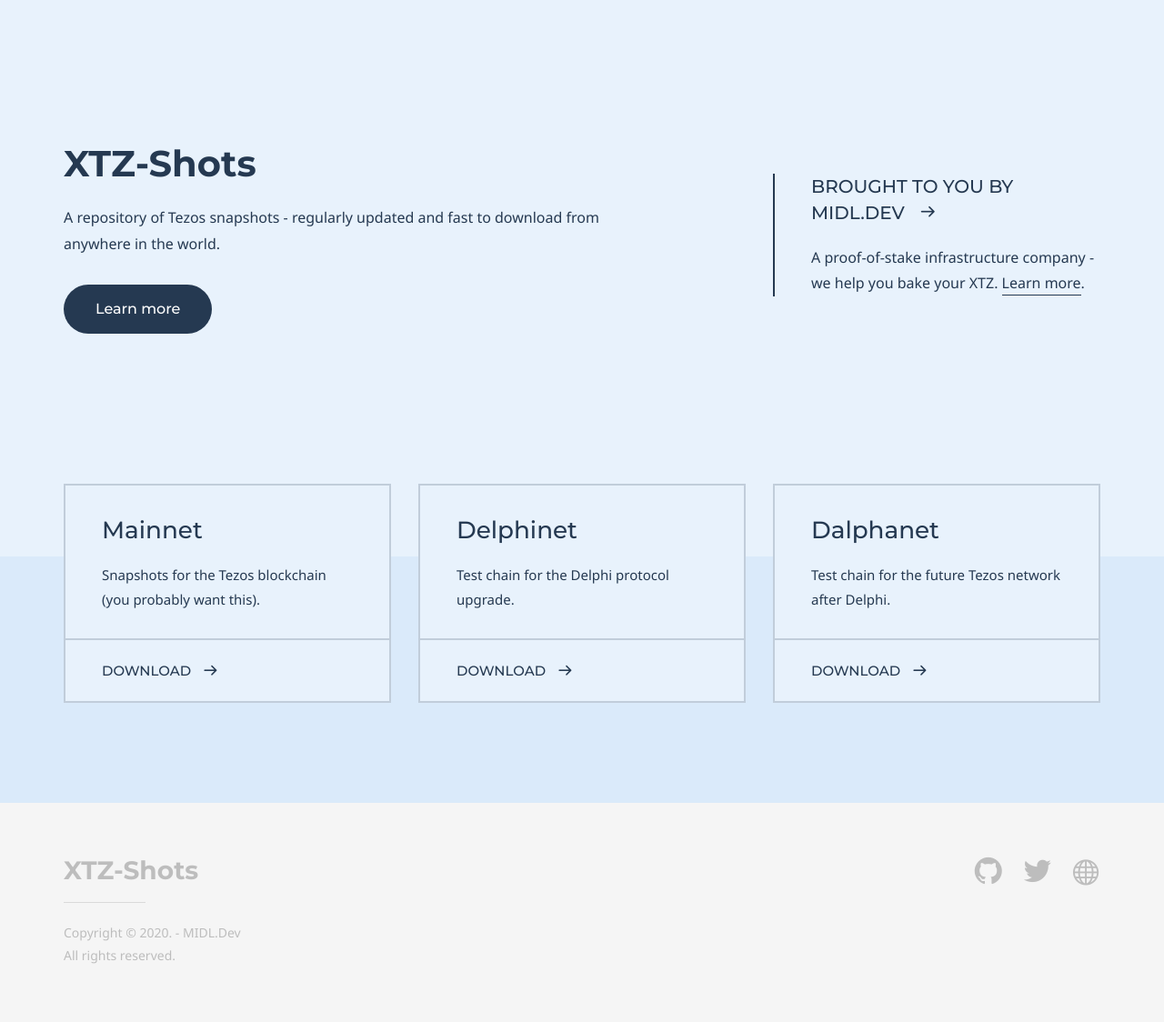
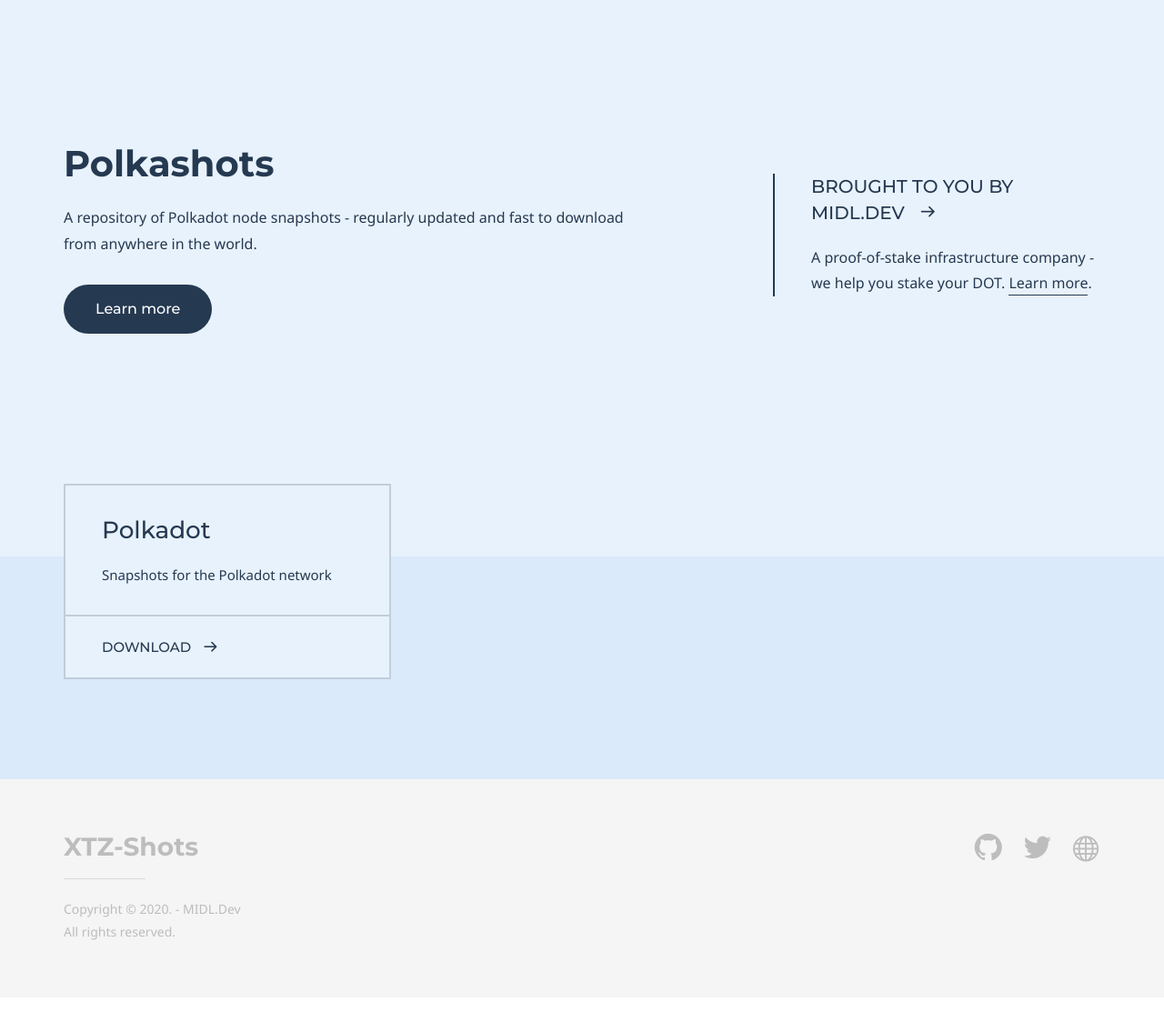
Before and after one commit to midl-dev/polkashots-website, a Jekyll site: the page built from index.md, in a window 1280 px wide. Shown: the whole page at 91% size. Built offline with Jekyll 4.4.1, drawn with Linux system fonts in a browser that asks for light colours; some web fonts are replaced; after the commit the page ends 1097 px from its top, so only the background shows below that.

Commit message:
polkadotize

```diff
--- a/index.md
+++ b/index.md
@@ -4,8 +4,8 @@
 keywords:
 
 # Hero section
-title: XTZ-Shots
-description: A repository of Tezos snapshots - regularly updated and fast to download from anywhere in the world.
+title: Polkashots
+description: A repository of Polkadot node snapshots - regularly updated and fast to download from anywhere in the world.
 buttons:
     - content: Learn more
       url: '/getting-started'
@@ -18,22 +18,14 @@
 # Author box
 author:
     title: Brought to you by MIDL.dev
-    title_url: 'https://midl.dev/tezos-suite/'
+    title_url: 'https://midl.dev/'
     external_url: true
-    description: A proof-of-stake infrastructure company - we help you bake your XTZ. <a href="https://MIDL.dev/tezos-suite" target="_blank">Learn more</a>.
+    description: A proof-of-stake infrastructure company - we help you stake your DOT. <a href="https://MIDL.dev/" target="_blank">Learn more</a>.
 
 # Grid navigation
 grid_navigation:
-    - title: Mainnet
-      excerpt: Snapshots for the Tezos blockchain (you probably want this).
+    - title: Polkadot
+      excerpt: Snapshots for the Polkadot network
       cta: Download
-      url: 'https://mainnet.xtz-shots.io/'
-    - title: Delphinet
-      excerpt: Test chain for the Delphi protocol upgrade.
-      cta: Download
-      url: 'https://delphinet.xtz-shots.io/'
-    - title: Dalphanet
-      excerpt: Test chain for the future Tezos network after Delphi.
-      cta: Download
-      url: 'https://dalphanet.xtz-shots.io/'
+      url: 'https://dot.polkashots.io/'
 ---
```
Also changed, not shown: documentation/index.html (+9 -9 lines), getting-started.md (+10 -10 lines), snapshot.md (deleted, +0 -49 lines).
